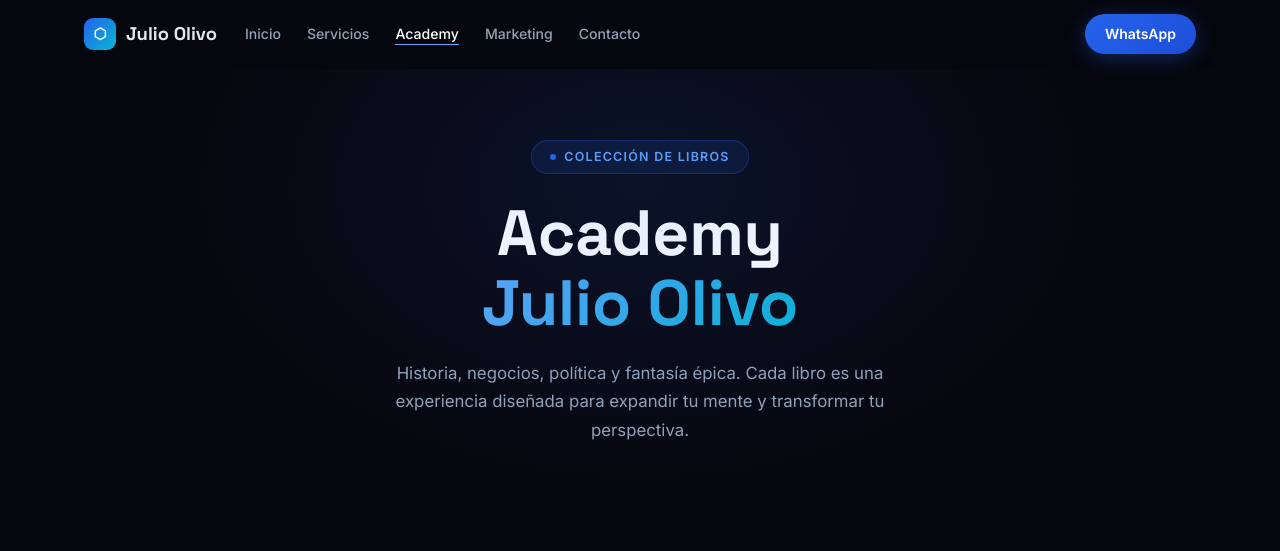
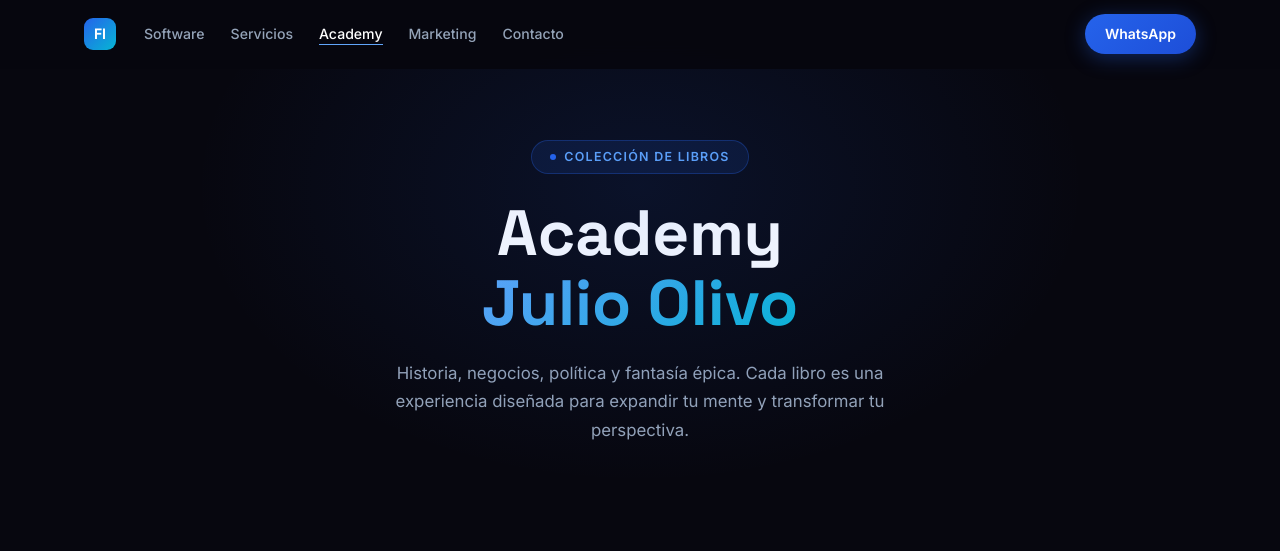
Before and after one commit to julioolivodeveloper/nexcore-software, a website: page public/academy.html in a window 1280 px wide. Shown: the top 551 px of the page. Drawn offline with Linux system fonts and the light colour scheme.

Commit message:
feat: apply nav changes (FI logo, remove 'Julio Olivo', Inicio→Software) to all pages
Co-Authored-By: Claude Sonnet 4.6 <noreply@anthropic.com>

```diff
--- a/public/academy.html
+++ b/public/academy.html
@@ -169,11 +169,10 @@
 <nav class="site-nav" id="siteNav">
   <div class="site-nav-inner">
     <a href="/" class="site-nav-logo">
-      <div class="site-nav-hex">⬡</div>
-      <span class="site-nav-logo-text">Julio Olivo</span>
+      <div class="site-nav-hex">FI</div>
     </a>
     <ul class="site-nav-links" id="siteNavLinks">
-      <li><a href="/">Inicio</a></li>
+      <li><a href="/">Software</a></li>
       <li><a href="/#servicios">Servicios</a></li>
       <li><a href="/academy" class="active">Academy</a></li>
       <li><a href="/marketing">Marketing</a></li>
@@ -265,7 +264,7 @@
 <footer>
   <div class="container">
     <nav class="footer-links">
-      <a href="/">Inicio</a>
+      <a href="/">Software</a>
       <a href="/#servicios">Servicios</a>
       <a href="/academy">Academy</a>
       <a href="/#contacto">Contacto</a>
```
Also changed, not shown: public/libro.html (+3 -4 lines), public/nuestra-lucha.html (+3 -4 lines), public/nuevo-consumidor.html (+3 -4 lines), public/thovir.html (+3 -4 lines).
